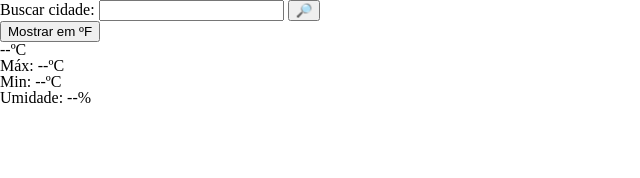
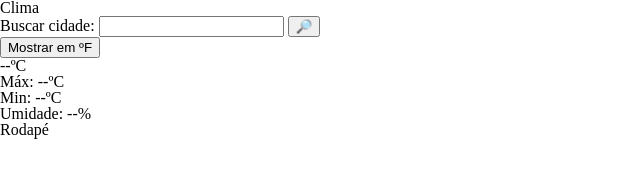
Before and after one commit to Diego-Moreira8/weather-app, a plain HTML site: page index.html in a window 1280 px wide. Shown: the whole page, without its empty margins (0-640 px from the left). Drawn offline with Linux system fonts and the light colour scheme; no server answers.

Commit message:
Preparing HTML for styling

```diff
--- a/index.html
+++ b/index.html
@@ -9,34 +9,47 @@
     <title>Weather App</title>
   </head>
   <body>
+    <header>
+      <div class="brand">Clima</div>
+
       <form id="city-search-bar">
         <label for="city-name">Buscar cidade:</label>
         <input type="text" name="city-name" id="city-name" required />
         <button type="submit">🔎</button>
+
         <div class="error-message">
           Não encontramos uma cidade com este nome, tente novamente!
         </div>
       </form>
 
       <button type="button" class="switch-units">Mostrar em ºF</button>
+    </header>
 
     <div id="weather-container">
       <div class="loading-overlay">Carregando...</div>
+
       <div class="city-name"></div>
+
       <div>
         <span class="current-temperature temperature">--</span
         ><span class="temp-unit">ºC</span>
       </div>
+
       <div>
         Máx: <span class="max-temperature temperature">--</span
         ><span class="temp-unit">ºC</span>
       </div>
+
       <div>
         Min: <span class="min-temperature temperature">--</span
         ><span class="temp-unit">ºC</span>
       </div>
+
       <div>Umidade: <span class="humidity">--</span>%</div>
     </div>
+
+    <footer>Rodapé</footer>
+
     <script src="./index.js"></script>
   </body>
 </html>
--- a/index.js
+++ b/index.js
@@ -118,7 +118,7 @@ switchUnitsBtn.addEventListener("click", units.switchUnits);
 
   loadingOverlay.enable();
 
-  getWeather("São Paulo")
+  getWeather("Catalão")
     .then((response) => {
       if (!response.ok) throw new Error("Error on fetch");
       else return response.json();
```
Lines whose indentation alone changed are shown as unchanged.
